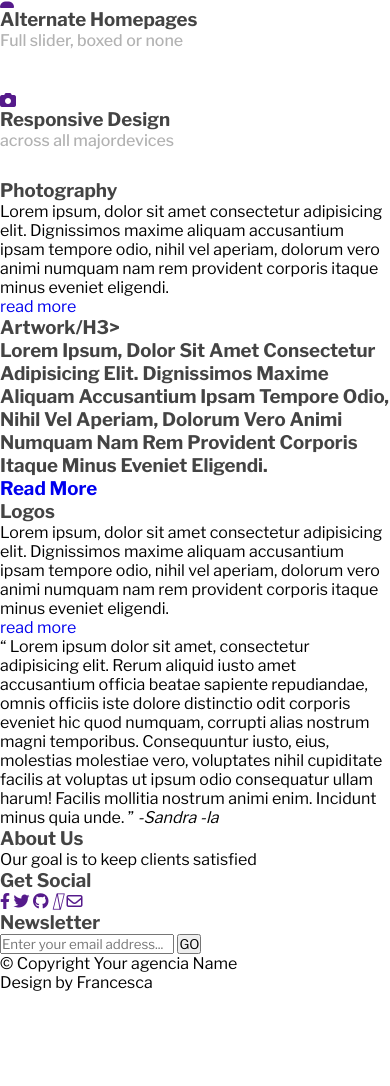
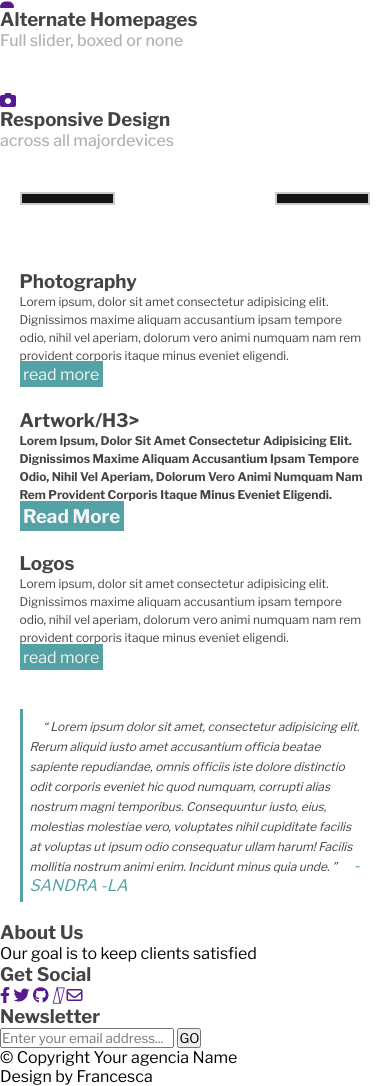
Before and after one commit to haramits/11-class-05, a plain HTML site: page index.html in a window 390 px wide. Shown: the part 1063-2149 px from the top of the page. Before the commit the page ends 2055 px from the top, so only its background shows below. Drawn offline with nearby package versions, Linux system fonts and the light colour scheme.

Commit message:
Mobile: about section done

```diff
--- a/css/style.css
+++ b/css/style.css
@@ -161,6 +161,69 @@ a{
         font-weight: 500;
     }
 
+    .about{
+        padding: 5%;
+        row-gap: 5vh;
+    }
+
+    .about > article{
+        display: flex;
+        column-gap: 1vh;
+        align-items: center;
+    }
+
+    .about aside{
+        display: flex;
+        width: 30%;
+        border: 2px solid var(--defaultGray);
+        height: 1vh;
+        background-color: var(--defaultBlack);
+    }
+
+    .about section{
+        display: flex;
+        flex-direction: column;
+        row-gap: 3vh;
+    }
+
+    .about p{
+        line-height: 1.5;
+        color: var(--lightBlack2);
+        font-size: 12px;
+    }
+
+    .about a{
+        width: 30%;
+        background-color: var(--defaultColor);
+        text-align: center;
+        color: whitesmoke;
+        padding: 1%;
+    }
+
+    .about section article{
+        row-gap: 3vh;
+    }
+
+    .about blockquote{
+        border-left: 3px solid var(--defaultColor);
+        padding: 2%;
+        row-gap: 2vh;
+    }
+
+    .about q{
+        padding-left: 4%;
+        line-height: 1.5;
+        font-style: italic;
+        font-size: 12px;
+        color: var(--lightBlack2);
+    }
+
+    .about cite{
+        padding-left: 4%;
+        color: var(--defaultColor);
+        text-transform: uppercase;
+    }
+
 
 
 }
```
